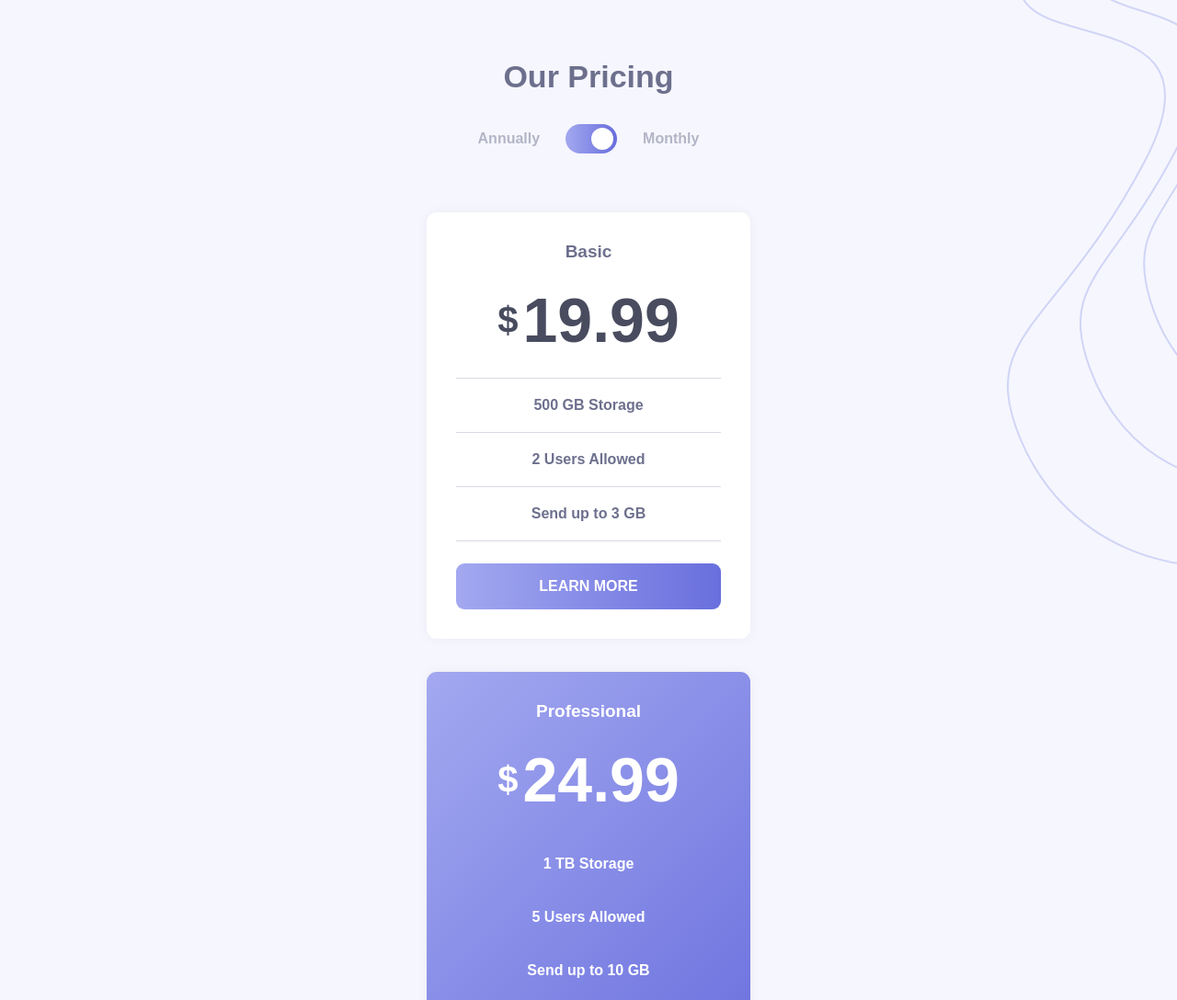
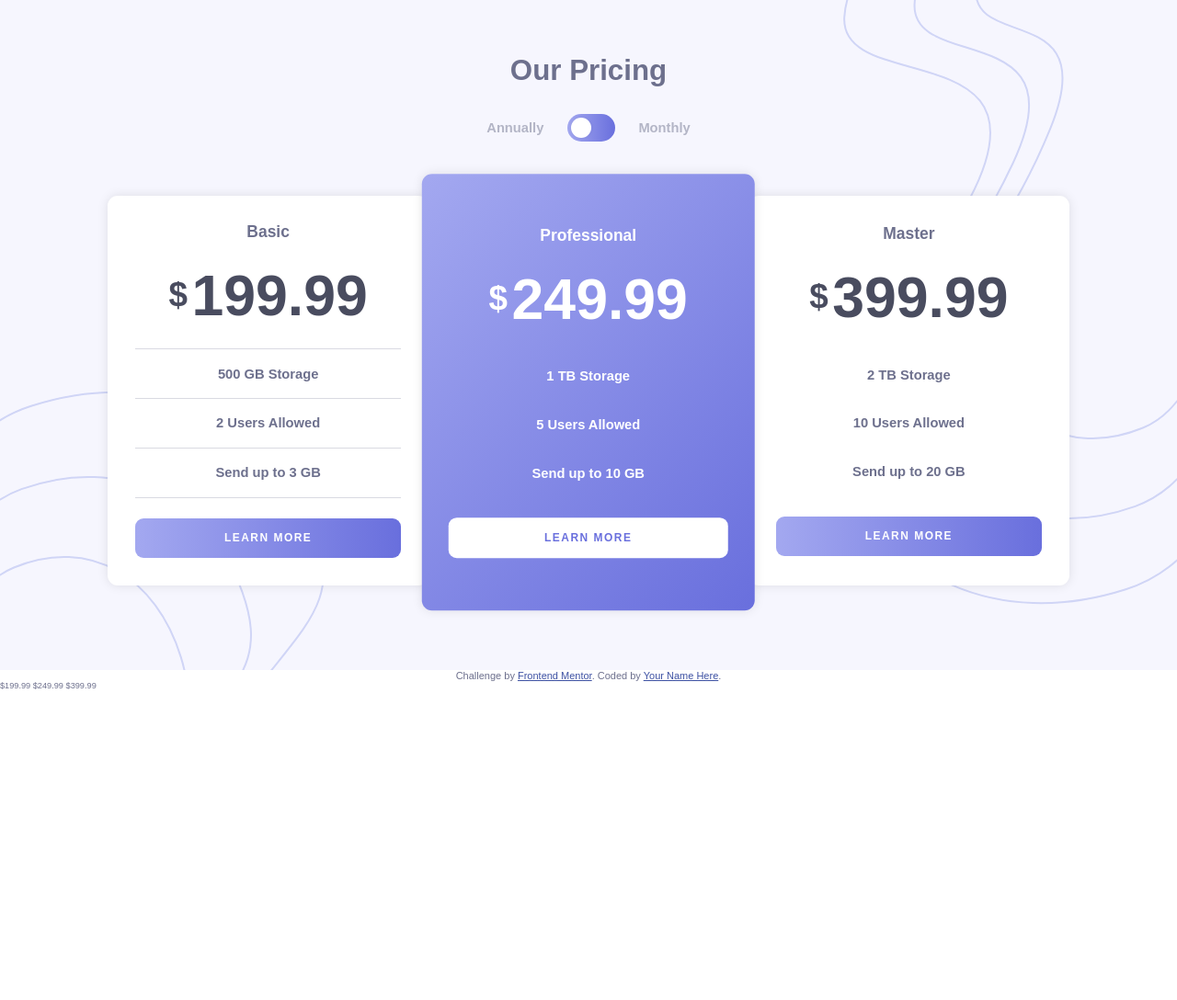
Before and after one commit to ali-mashayekhi/js-component--pricing-component-with-toggle-master, a plain HTML site: page index.html in a window 1280 px wide. Shown: the top 1088 px of the page at 92% size. After the commit the page ends 800 px from the top, so only its background shows below. Drawn offline with Linux system fonts and the light colour scheme; a web font is replaced by a local one.

Commit message:
desktop design completed

```diff
--- /dev/null
+++ b/css/query.css
@@ -0,0 +1,37 @@
+/*******************************************/
+/*** For screen size larger than 600px *****/
+/*******************************************/
+
+@media (min-width: 37.5em) {
+  html {
+    font-size: 57.5%;
+  }
+  .section-pricing {
+    background: url(../images/bg-top.svg), url(../images/bg-bottom.svg), #f6f6fe;
+    background-position: top right, bottom left;
+    background-repeat: no-repeat, no-repeat;
+  }
+
+  .pricing {
+    max-width: 120rem;
+    margin: 0 auto;
+    padding: 0 3.2rem;
+  }
+
+  .pricing-card-box {
+    display: grid;
+    grid-template-columns: repeat(3, 1fr);
+  }
+
+  .pricing-card {
+    display: flex;
+    flex-direction: column;
+    justify-content: center;
+  }
+
+  .pricing-card--main {
+    width: 104%;
+    height: 104%;
+    transform: translate(-2%, -5%);
+  }
+}
--- a/style.css
+++ b/css/style.css
@@ -28,7 +28,7 @@ body {
 
 .section-pricing {
   padding: 6.4rem 0;
-  background: url(images/bg-top.svg) #f6f6fe;
+  background: url(../images/bg-top.svg) #f6f6fe;
   background-position: top -4rem right -19rem;
   background-repeat: no-repeat;
 }
@@ -73,6 +73,10 @@ body {
   cursor: pointer;
 }
 
+.toggle-input:checked + .toggle-btn {
+  background: hsla(236, 72%, 79%, 0.79);
+}
+
 .toggle-btn::after {
   content: "";
   position: absolute;
@@ -81,12 +85,12 @@ body {
   border-radius: 50%;
   background-color: #fff;
   top: 0.4rem;
-  left: 2.8rem;
+  left: 0.4rem;
   transition: all 0.5s;
   box-shadow: 0 0px 4px rgba(0, 0, 0, 0.05);
 }
 .toggle-input:checked + .toggle-btn::after {
-  left: 0.4rem;
+  left: 2.8rem;
 }
 
 .pricing-card {
@@ -94,7 +98,7 @@ body {
   padding: 3.2rem;
   margin-bottom: 3.6rem;
   border-radius: 11px;
-  box-shadow: 0 0 12px rgba(0, 0, 0, 0.05);
+  box-shadow: 0 0 12px rgba(0, 0, 0, 0.1);
 }
 
 .card-title {
@@ -150,7 +154,20 @@ body {
   border-radius: 9px;
   padding: 1.6rem 0;
   font-weight: 700;
-  font-size: 1.6rem;
+  font-size: 1.3rem;
+  letter-spacing: 1.5px;
+  cursor: pointer;
+  transition: all 0.3s;
+}
+
+.card-btn:hover {
+  color: #696fdd;
+  box-shadow: inset 0 0 0 1px #696fdd;
+}
+
+.card-btn:hover,
+.pricing-card--main .card-btn:hover {
+  background: transparent;
 }
 
 .pricing-card--main {
@@ -168,6 +185,11 @@ body {
   color: #696fdd;
 }
 
+.pricing-card--main .card-btn:hover {
+  color: #fff;
+  box-shadow: inset 0 0 0 1px #fff;
+}
+
 /****************************/
 /* FOOTER */
 /****************************/
--- a/index.html
+++ b/index.html
@@ -16,7 +16,8 @@
     <link href="https://fonts.cdnfonts.com/css/montserrat" rel="stylesheet" />
 
     <!-- Custom CSS -->
-    <link rel="stylesheet" href="style.css" />
+    <link rel="stylesheet" href="./css/style.css" />
+    <link rel="stylesheet" href="./css/query.css" />
 
     <title>Frontend Mentor | [Challenge Name Here]</title>
   </head>
@@ -37,7 +38,7 @@
         <div class="pricing-card-box">
           <div class="pricing-card">
             <h3 class="card-title bottom-line">
-              Basic <p class="price-box"> <span class="price-sign">&dollar;</span>  <span class="card-price"> 19.99</span></p>
+              Basic <p class="price-box"> <span class="price-sign">&dollar;</span>  <span class="card-price"> 199.99</span></p>
             </h3>
             <ul class="card-items">
               <li class="bottom-line">500 GB Storage</li>
@@ -48,7 +49,7 @@
           </div>
           <div class="pricing-card pricing-card--main">
             <h3 class="card-title">
-              Professional <p class="price-box"> <span class="price-sign">&dollar;</span> <span class="card-price"> 24.99</span></p>
+              Professional <p class="price-box"> <span class="price-sign">&dollar;</span> <span class="card-price"> 249.99</span></p>
             </h3>
             <ul class="card-items">
               <li>1 TB Storage</li>
@@ -59,7 +60,7 @@
           </div>
           <div class="pricing-card">
             <h3 class="card-title">
-              Master <p class="price-box"><span class="price-sign">&dollar;</span><span class="card-price"> 39.99</span></p>
+              Master <p class="price-box"><span class="price-sign">&dollar;</span><span class="card-price"> 399.99</span></p>
             </h3>
             <ul class="card-items">
               <li>2 TB Storage</li>
```
